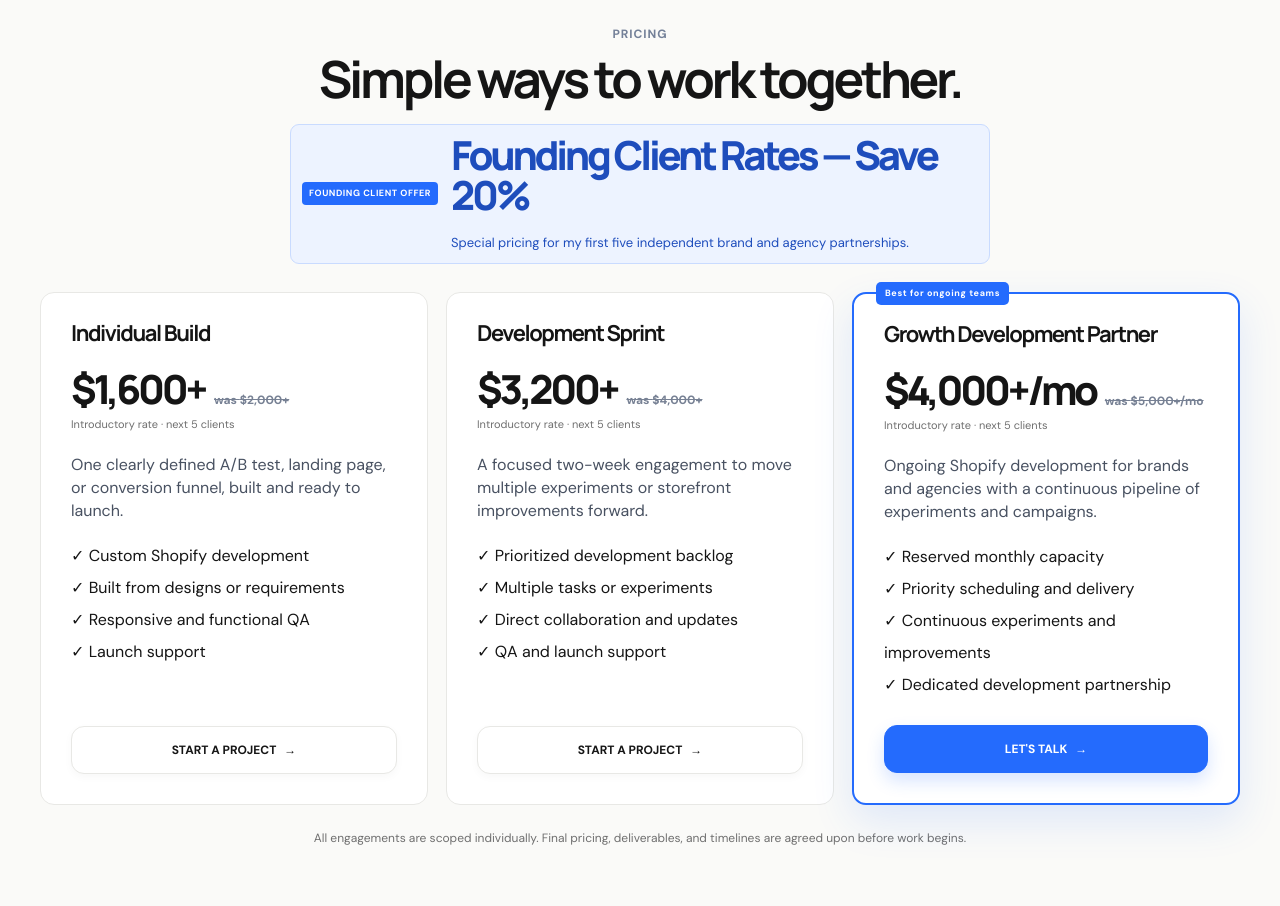
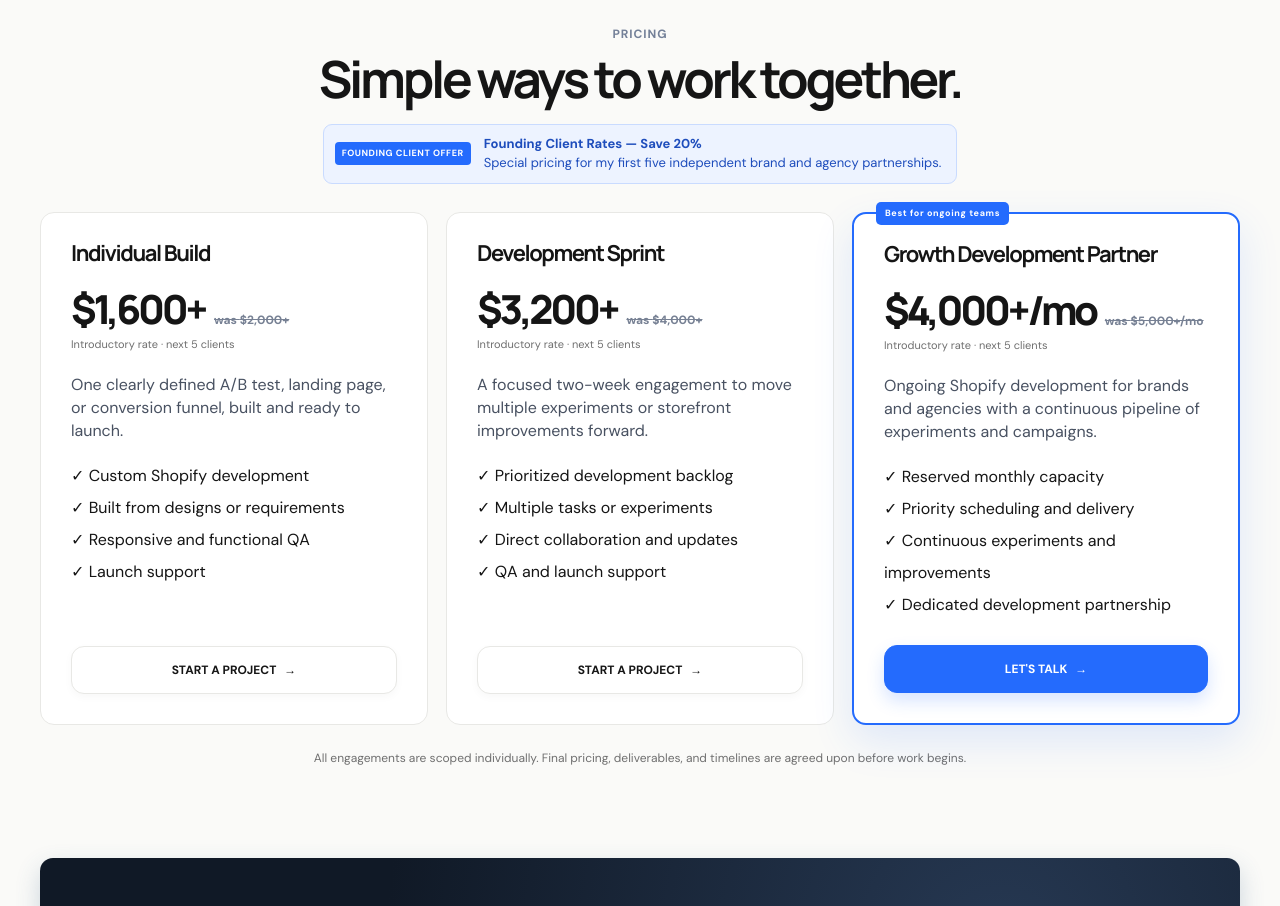
Before and after one commit to nannen05/nickannen.dev, a React (Vite) app: page / in a window 1280 px wide. Shown: the part 4080-4986 px from the top of the page. Built offline with nearby package versions, Linux system fonts and the light colour scheme; no server answers.

Commit message:
fixing pricing font

```diff
--- a/src/styles/components/_pricing.scss
+++ b/src/styles/components/_pricing.scss
@@ -138,7 +138,7 @@
 @media (min-width: 1280px) {
   .pricing__grid { grid-template-columns: repeat(3, 1fr); }
   .pricing__card { min-height: 420px; padding: 30px;  }
-   .pricing strong {
+  .pricing__card strong {
       display: block;
       font: 800 40px/1 Manrope;
       letter-spacing: -0.08em;
```
